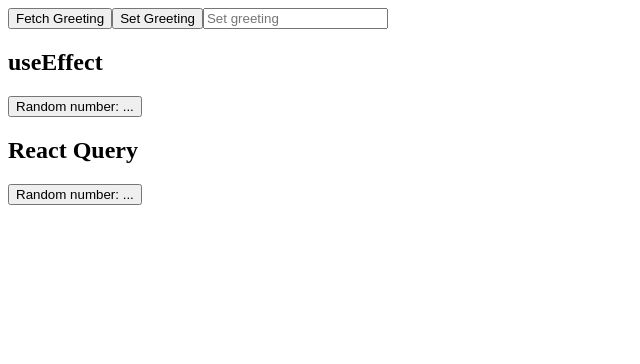
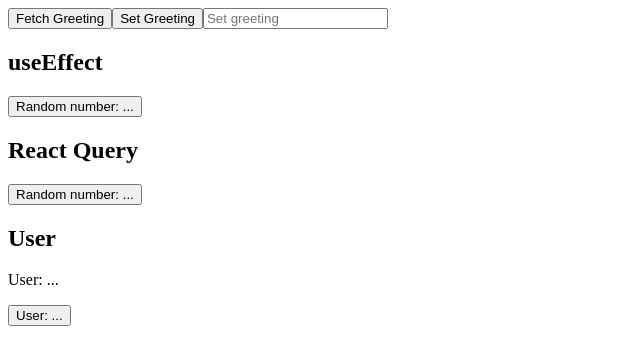
Before and after one commit to gwpjp/ReactQueryPractice, a React (Create React App) app in the folder random-number/: page / in a window 1280 px wide. Shown: the top 364 px of the page, without its empty margins (0-640 px from the left). Built offline with nearby package versions, Linux system fonts and the light colour scheme; no server answers.

Commit message:
Using react-query to manage user.

```diff
--- a/random-number/src/App.js
+++ b/random-number/src/App.js
@@ -1,4 +1,4 @@
-import React, { useState } from 'react';
+import React, { useEffect, useState, useReducer } from 'react';
 import { useQuery } from 'react-query';
 import { ethers } from 'ethers';
 import Greeter from './artifacts/contracts/Greeter.sol/Greeter.json';
@@ -31,12 +31,12 @@
 };
 
 const UseEffectRandom = () => {
-  const [key, forceUpdate] = React.useReducer((x) => x + 1, 0);
-  const [num, setNum] = React.useState();
-  const [loading, setLoading] = React.useState(false);
-  const [error, setError] = React.useState('');
+  const [key, forceUpdate] = useReducer((x) => x + 1, 0);
+  const [num, setNum] = useState();
+  const [loading, setLoading] = useState(false);
+  const [error, setError] = useState('');
 
-  React.useEffect(() => {
+  useEffect(() => {
     setLoading(true);
 
     fetch(
@@ -71,13 +71,33 @@
     </button>
   );
 };
+
+const fetchUser = () => {
+  return window.ethereum.request({ method: 'eth_requestAccounts' });
+};
+
+const ReactQueryUser = () => {
+  const user = useQuery(['user'], fetchUser, {
+    refetchOnWindowFocus: false,
+  });
+
+  if (user.isError) return <p>Error: {user.error.message}</p>;
+
+  return (
+    <div>
+      <p>User: {user.isLoading || user.isFetching ? '...' : user.data}</p>
+      <button onClick={() => user.refetch()}>
+        User: {user.isLoading || user.isFetching ? '...' : user.data[0]}
+      </button>
+    </div>
+  );
+};
+
 export default function App() {
   const [greeting, setGreetingValue] = useState();
-
-  // request access to the user's account. This works regardless of the wallet you're using.
-  async function requestAccount() {
-    await window.ethereum.request({ method: 'eth_requestAccounts' });
-  }
+  const user = useQuery(['user'], fetchUser, {
+    refetchOnWindowFocus: false,
+  });
 
   // call the smart contract, read the current greeting value
   async function fetchGreeting() {
@@ -101,7 +121,6 @@
   async function setGreeting() {
     if (!greeting) return;
     if (typeof window.ethereum !== 'undefined') {
-      await requestAccount();
       const provider = new ethers.providers.Web3Provider(window.ethereum);
       const signer = provider.getSigner();
       const contract = new ethers.Contract(greeterAddress, Greeter.abi, signer);
@@ -125,6 +144,8 @@
       <UseEffectRandom />
       <h2>React Query</h2>
       <ReactQueryRandom />
+      <h2>User</h2>
+      <ReactQueryUser />
     </div>
   );
 }
```
